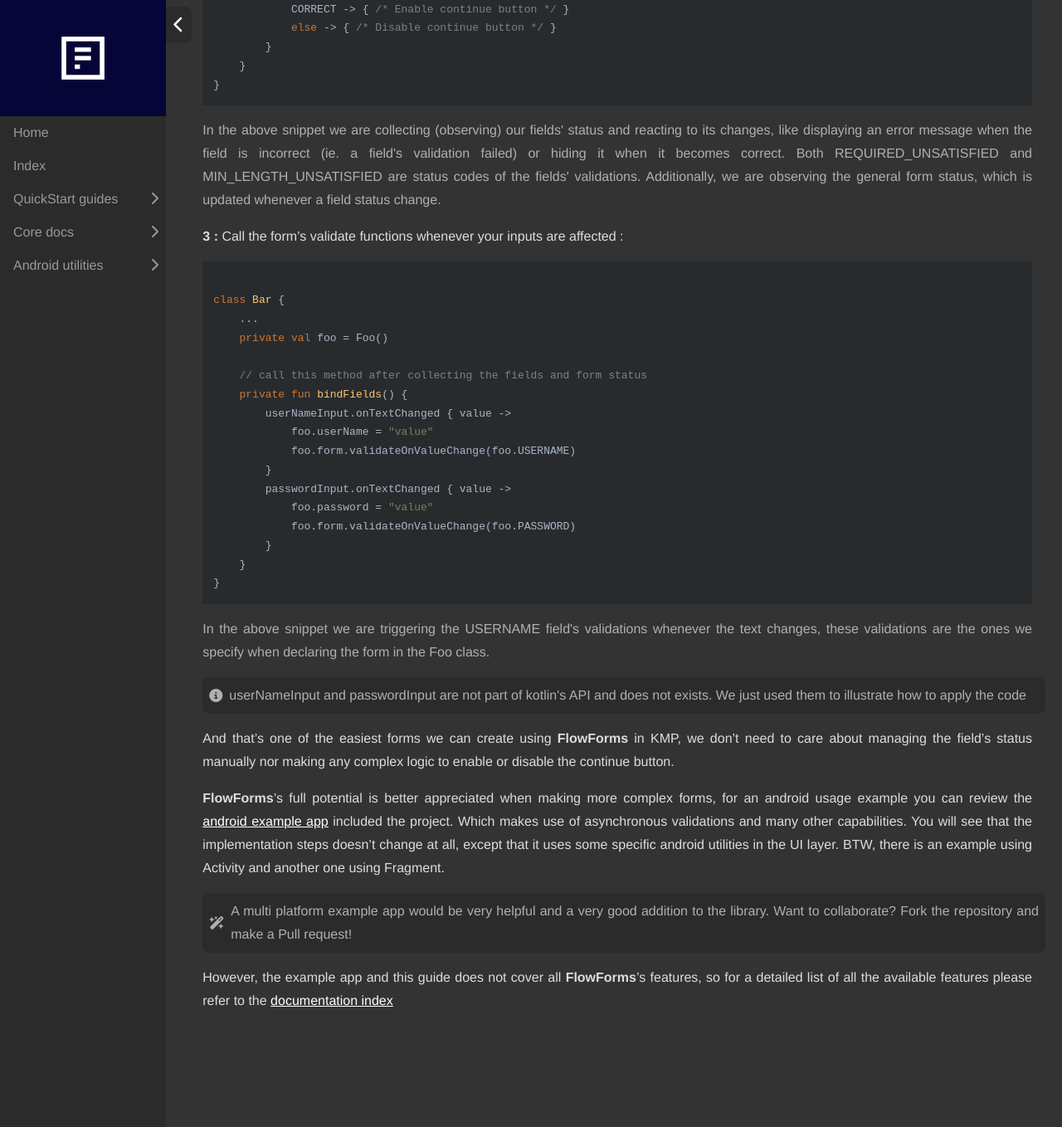
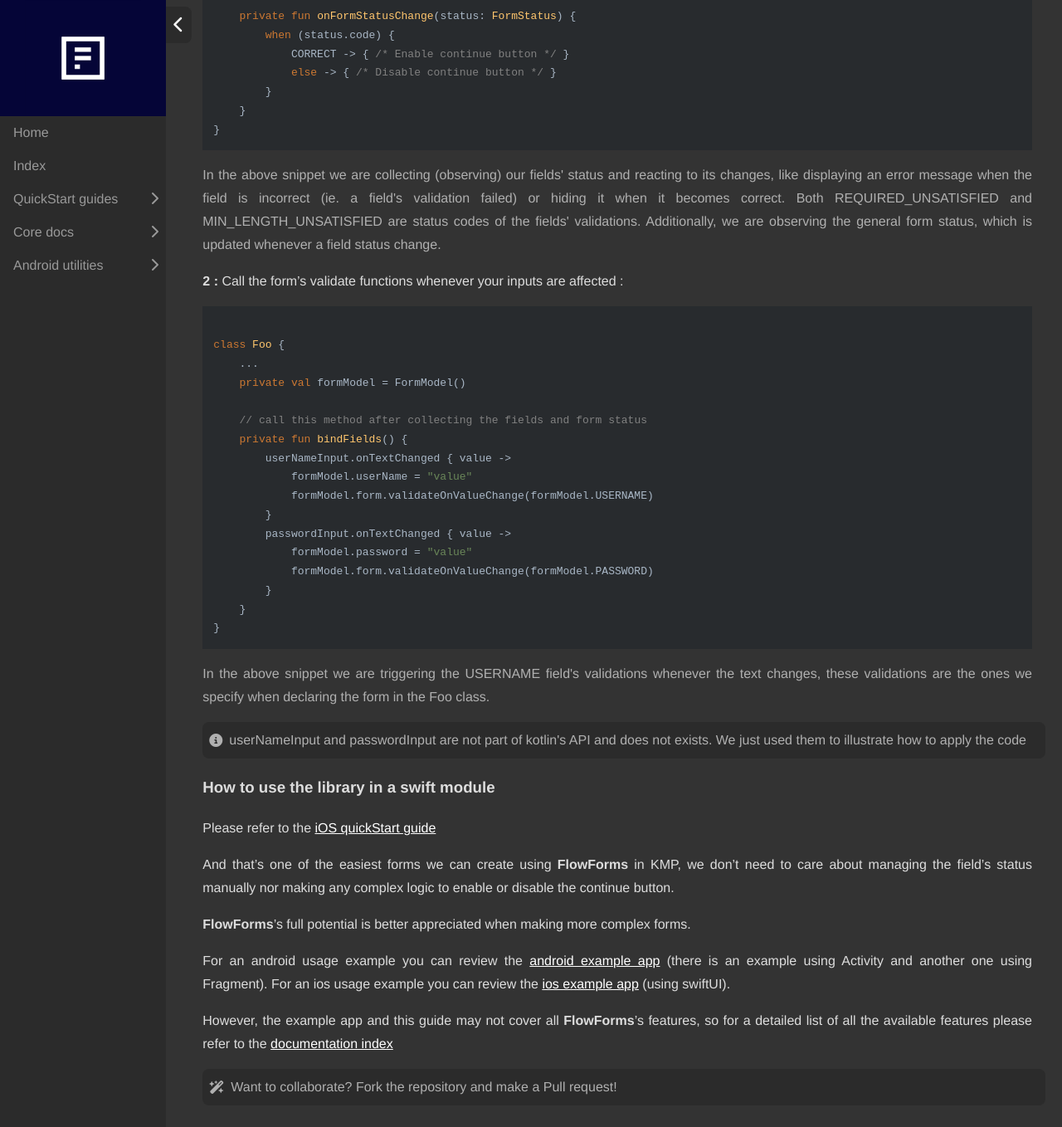
Before and after one commit to rootstrap/FlowForms, a Jekyll site: the page built from docs/pages/kmp-quickstart.md, in a window 1280 px wide and 1400 px high, scrolled down 1554 px. Shown: the top 1358 px of the window at 83% size. Built offline with Jekyll 4.4.1, drawn with Linux system fonts in a browser that asks for light colours; nearby versions of some CDN libraries; before the commit the page ends 2858 px from its top, so only the background shows below that; some of the changed text lies outside the part shown.

Commit message:
update info in docs

```diff
--- a/docs/pages/kmp-quickstart.md
+++ b/docs/pages/kmp-quickstart.md
@@ -3,13 +3,13 @@
 title: FlowForms KMP quickstart
 ---
 
-## Kotlin multi plaftform quickstart
-In order to use FlowForms you just need to make 3 steps :
+## Kotlin multi platform quickstart
+In order to use FlowForms you just need to do the following in a common module
 
-**1 :** Declare a Form, its fields, and their validations using our FlowForms DSL :
+Declare a Form, its fields, and their validations using our FlowForms DSL :
 
 <pre><code class="kotlin">
-class Foo {
+class FormModel {
 
     var userName: String = "",
     var password: String = ""
@@ -31,18 +31,20 @@
 </code></pre>
 <p class="comment">In the above snippet we are declaring a form with two fields (Username & Password). Both fields are required and the password field also requires to have at least 8 characters.</p>
 
-**2 :** Listen to the fields and/or form status :
+### How to use the library in a Kotlin module
+
+**1 :** Listen to the fields and/or form status :
 
 <pre><code class="kotlin">
-class Bar {
+class Foo {
     ...
-    private val foo = Foo()
+    private val formModel = FormModel()
 
     suspend fun listenToFlowFormStatus() = coroutineScope {
-        foo.form.fields.value.let {
-            launch { it[Foo.USERNAME]?.status?.collect(::onUserNameStatusChange) }
-            launch { it[Foo.PASSWORD]?.status?.collect(::onPasswordStatusChange) }
-            launch { foo.form.status.collect(::onFormStatusChange) }
+        formModel.form.fields.value.let {
+            launch { it[FormModel.USERNAME]?.status?.collect(::onUserNameStatusChange) }
+            launch { it[FormModel.PASSWORD]?.status?.collect(::onPasswordStatusChange) }
+            launch { formModel.form.status.collect(::onFormStatusChange) }
         }
     }
 
@@ -73,22 +75,22 @@
 Both REQUIRED_UNSATISFIED and MIN_LENGTH_UNSATISFIED are status codes of the fields' validations.
 Additionally, we are observing the general form status, which is updated whenever a field status change.</p>
 
-**3 :** Call the form's validate functions whenever your inputs are affected :
+**2 :** Call the form's validate functions whenever your inputs are affected :
 
 <pre><code class="kotlin">
-class Bar {
+class Foo {
     ...
-    private val foo = Foo()
+    private val formModel = FormModel()
 
     // call this method after collecting the fields and form status
     private fun bindFields() {
         userNameInput.onTextChanged { value ->
-            foo.userName = "value"
-            foo.form.validateOnValueChange(foo.USERNAME)
+            formModel.userName = "value"
+            formModel.form.validateOnValueChange(formModel.USERNAME)
         }
         passwordInput.onTextChanged { value ->
-            foo.password = "value"
-            foo.form.validateOnValueChange(foo.PASSWORD)
+            formModel.password = "value"
+            formModel.form.validateOnValueChange(formModel.PASSWORD)
         }
     }
 }
@@ -96,10 +98,18 @@
 <p class="comment">In the above snippet we are triggering the USERNAME field's validations whenever the text changes, these validations are the ones we specify when declaring the form in the Foo class.</p>
 <div class="rs-row comment"> <i class="comment-icon fa-solid fa-circle-info"></i> <div class="comment">userNameInput and passwordInput are not part of kotlin's API and does not exists. We just used them to illustrate how to apply the code</div> </div>
 
+### How to use the library in a swift module
+
+Please refer to the [iOS quickStart guide](ios-quickstart)
+
+
 And that's one of the easiest forms we can create using **FlowForms** in KMP, we don't need to care about managing the field's status manually nor making any complex logic to enable or disable the continue button.
 
-**FlowForms**'s full potential is better appreciated when making more complex forms, for an android usage example you can review the [android example app](https://github.com/rootstrap/FlowForms/tree/main/ExampleApp%20Android/src/main/java/com/rootstrap/flowforms/example) included the project. Which makes use of asynchronous validations and many other capabilities. You will see that the implementation steps doesn't change at all, except that it uses some specific android utilities in the UI layer. BTW, there is an example using Activity and another one using Fragment.
+**FlowForms**'s full potential is better appreciated when making more complex forms.
 
-<div class="rs-row comment"> <i class="comment-icon fa-solid fa-wand-magic-sparkles"></i> <div class="comment">A multi platform example app would be very helpful and a very good addition to the library. Want to collaborate? Fork the repository and make a Pull request! </div> </div>
+For an android usage example you can review the [android example app](https://github.com/rootstrap/FlowForms/tree/main/ExampleApp%20Android/src/main/java/com/rootstrap/flowforms/example) (there is an example using Activity and another one using Fragment).
+For an ios usage example you can review the [ios example app](https://github.com/rootstrap/FlowForms/tree/main/ExampleApp%20iOS/flowforms/Screens/Form) (using swiftUI).
 
-However, the example app and this guide does not cover all **FlowForms**'s features, so for a detailed list of all the available features please refer to the [documentation index](documentation-index)
+However, the example app and this guide may not cover all **FlowForms**'s features, so for a detailed list of all the available features please refer to the [documentation index](documentation-index)
+
+<div class="rs-row comment"> <i class="comment-icon fa-solid fa-wand-magic-sparkles"></i> <div class="comment">Want to collaborate? Fork the repository and make a Pull request! </div> </div>
```
Also changed, not shown: docs/pages/ios-quickstart.md (+3 -26 lines).
